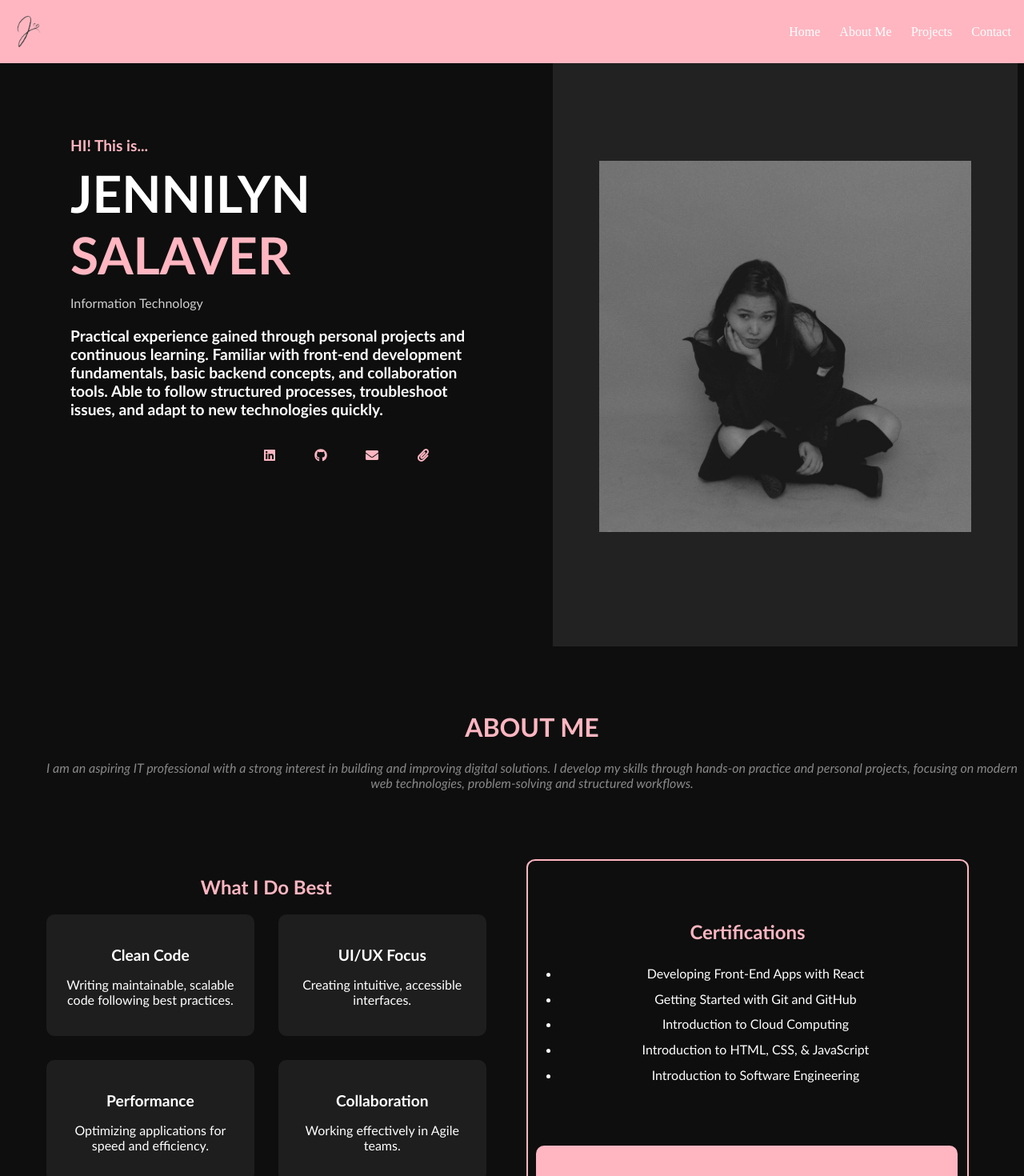
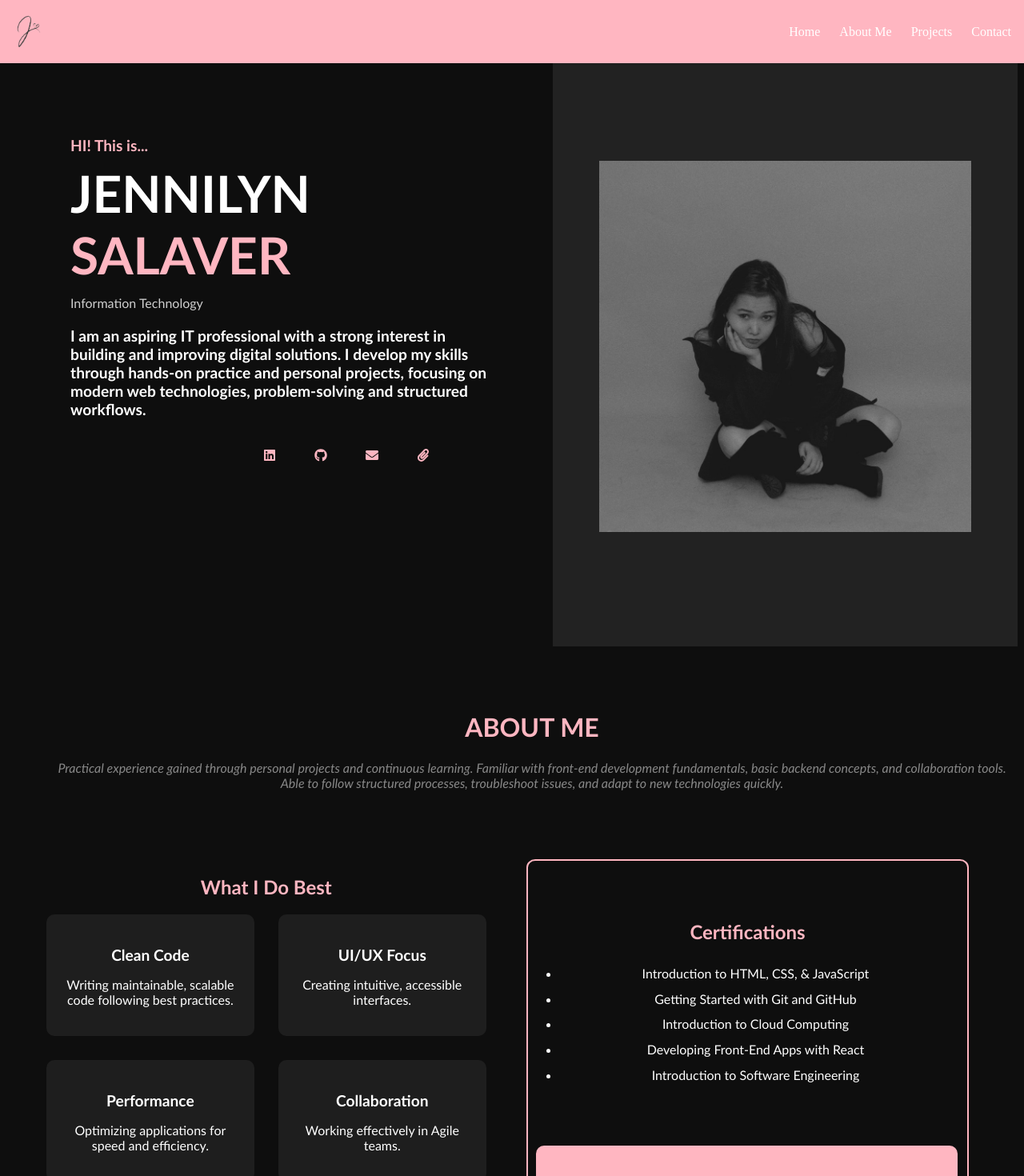
Before and after one commit to jennilynmsalaver/iamjenni, a React (Vite) app: page / in a window 1280 px wide. Shown: the top 1470 px of the page at 80% size. Built offline with nearby package versions, Linux system fonts and the light colour scheme.

Commit message:
update information

```diff
--- a/src/App.jsx
+++ b/src/App.jsx
@@ -32,10 +32,10 @@ export default function App() {
   ];
 
   const links = [
-  { id: 1, text: "Developing Front-End Apps with React", url: "https://www.coursera.org/account/accomplishments/verify/D0HQW05VJJ17" },
+  { id: 1, text: "Introduction to HTML, CSS, & JavaScript", url: "https://coursera.org/share/ce847f42a0c14ae3a3c7a267e02a45c5" },
   { id: 2, text: "Getting Started with Git and GitHub", url: "https://www.coursera.org/account/accomplishments/verify/3DGO77R9Z9XJ?utm_source=link&utm_medium=certificate&utm_content=cert_image&utm_campaign=pdf_header_button&utm_product=course" },
   { id: 3, text: "Introduction to Cloud Computing", url: "https://www.coursera.org/account/accomplishments/verify/2KQCHQO35A0N" },
-  { id: 4, text: "Introduction to HTML, CSS, & JavaScript", url: "https://www.coursera.org/account/accomplishments/verify/1SU9PT5ZQVMC" },
+  { id: 4, text: "Developing Front-End Apps with React", url: "https://coursera.org/share/d7552028c12aae7f243e97d065907eed" },
   { id: 5, text: "Introduction to Software Engineering", url: "https://www.coursera.org/account/accomplishments/verify/UOTDBA0N4G6O" }
 
 ];
@@ -102,7 +102,7 @@ const projects = [
         <h3 className="intro">HI! This is...</h3>
         <h1 className="hero-name">JENNILYN <span>SALAVER</span></h1>
         <p className="hero-role">Information Technology</p>
-        <h3>Practical experience gained through personal projects and continuous learning. Familiar with front-end development fundamentals, basic backend concepts, and collaboration tools. Able to follow structured processes, troubleshoot issues, and adapt to new technologies quickly.</h3>
+        <h3>I am an aspiring IT professional with a strong interest in building and improving digital solutions. I develop my skills through hands-on practice and personal projects, focusing on modern web technologies, problem-solving and structured workflows.</h3>
 
 
         <div className="skills">
@@ -159,8 +159,7 @@ const projects = [
   <div className="about-label">
     <h1>ABOUT ME</h1>
     <p className="caption">
-      I am an aspiring IT professional with a strong interest in building and improving digital solutions.
-      I develop my skills through hands-on practice and personal projects, focusing on modern web technologies, problem-solving and structured workflows.
+          Practical experience gained through personal projects and continuous learning. Familiar with front-end development fundamentals, basic backend concepts, and collaboration tools. Able to follow structured processes, troubleshoot issues, and adapt to new technologies quickly.
     </p>
 
     </div>
```
